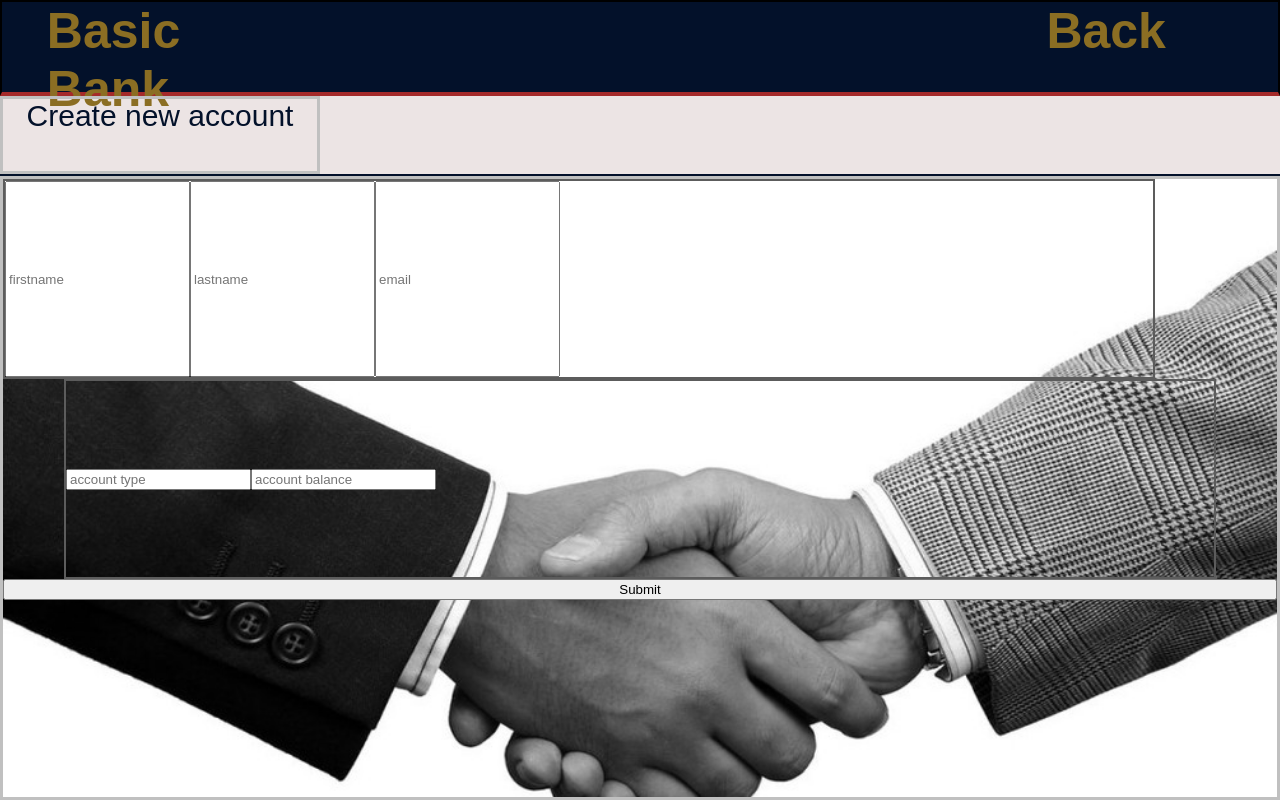
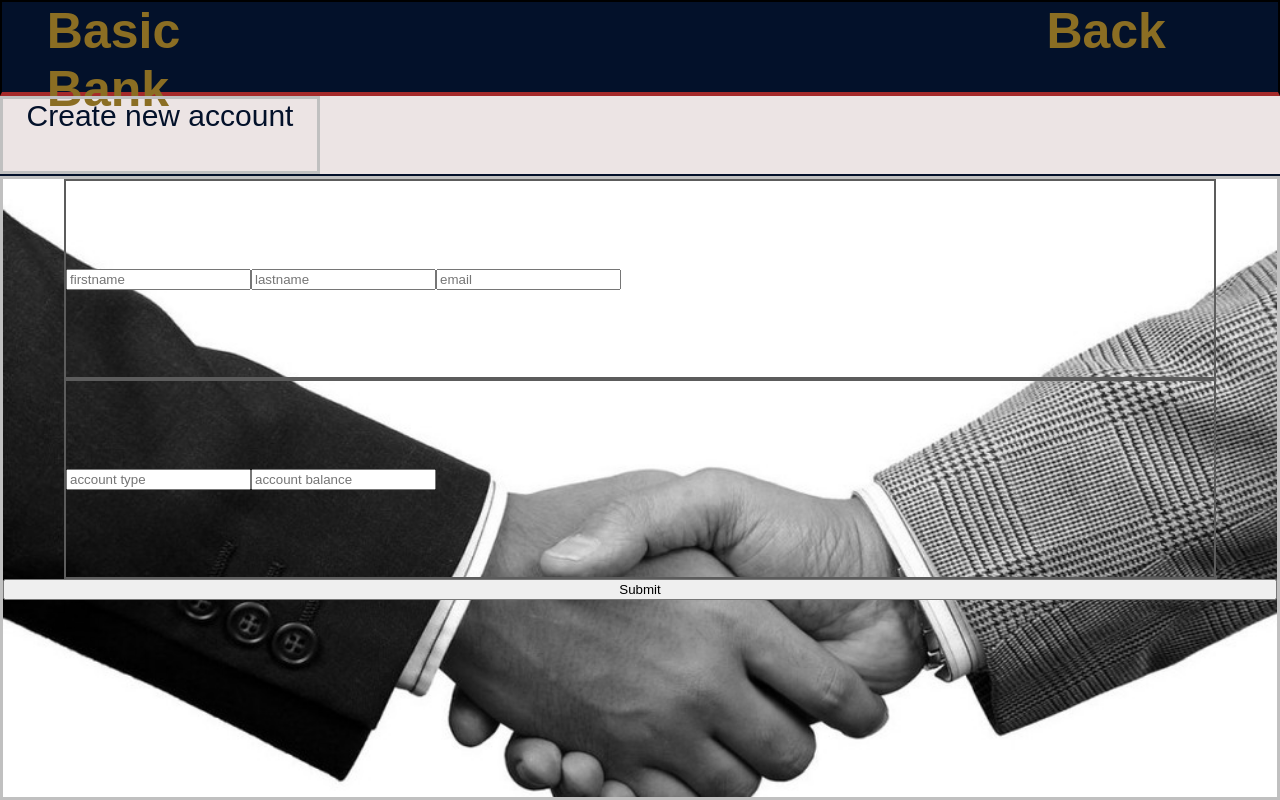
Before and after one commit to cyberstizz/basicbank, a React (Create React App) app: page /create in a window 1280 px wide. Built offline with nearby package versions, Linux system fonts and the light colour scheme.

Commit message:
added same align property to create user section

```diff
--- a/src/components/Accounts.css
+++ b/src/components/Accounts.css
@@ -139,6 +139,8 @@ margin-top: 2vh; */
     border: solid 2px green;
     display: flex;
     flex-direction: row;
+    align-items: center;
+    margin: auto;
 }
 
 .createAccountSection{
```
